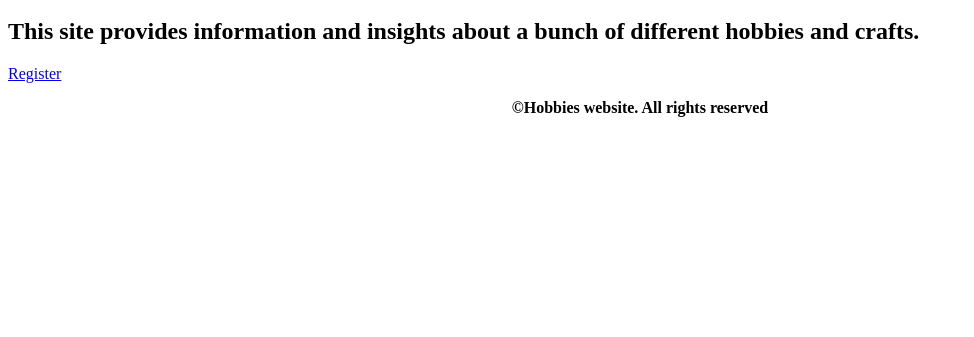
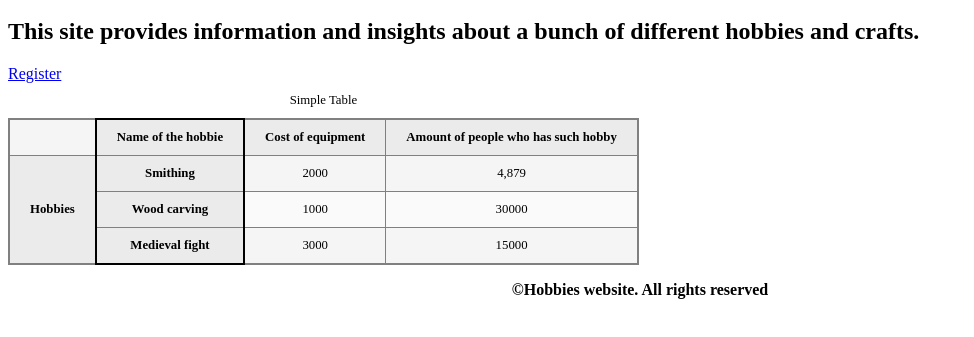
Before and after one commit to Slava-gamedev/Slava-gamedev.github.io, a plain HTML site: page index.html in a window 1280 px wide. Shown: the part 183-520 px from the top of the page, without its empty margins (0-974 px from the left). Drawn offline with Linux system fonts and the light colour scheme.

Commit message:
added tables

```diff
--- a/index.html
+++ b/index.html
@@ -3,6 +3,7 @@
     <head>
         <meta charset="utf-8"/>
         <meta name="viewport" content="width=device-width, initial-scale=1.0"/>
+        <link rel="Stylesheet" href="table.css">
         <title>Hobbies and Crafts</title>
     </head>
     <body>
@@ -14,10 +15,47 @@
                 <li><a href="Hobbies/WoodCarving.html">Wood carving</a></li>
                 <li><a href="Hobbies/Smithing.html">Smithing</a></li>
             </ul>
+
         </header>
         <main>
             <h2>This site provides information and insights about a bunch of different hobbies and crafts.</h2>
             <a href="Registration.html">Register</a>
+            <table>
+                <caption>
+                 Simple Table
+                </caption>
+                <colgroup>
+                 <col span="2">
+                 <col style="border: 2px solid black ;">
+                 <col span="4">
+                </colgroup>
+                <thead>
+                 <tr>
+                     <td colspan="2"></td>
+                     <th scope="col">Name of the hobbie</th>
+                     <th scope="col">Cost of equipment</th>
+                     <th scope="col">Amount of people who has such hobby</th>
+                 </tr>
+                </thead>
+                <tbody>
+                 <tr>
+                     <th colspan="2" rowspan="4" scope="rowgroup">Hobbies</th>
+                     <th scope="row">Smithing</th>
+                     <td> 2000</td>
+                     <td>4,879</td>
+                 </tr>
+                 <tr>
+                     <th scope="row">Wood carving</th>
+                     <td>1000</td>
+                     <td>30000</td>
+                 </tr>
+                 <tr>
+                     <th scope="row">Medieval fight</th>
+                     <td>3000</td>
+                     <td>15000</td>
+                 </tr>
+                </tbody>
+             </table>
         </main>
 
         <footer>
--- /dev/null
+++ b/table.css
@@ -0,0 +1,28 @@
+table {
+    font-size: 0.8rem;
+    border: 2px solid grey;
+    border-collapse: collapse;
+    table-layout: fixed;
+    display: table;
+}
+thead, tbody {
+    text-align: center;
+    vertical-align: middle;
+}
+th,td {
+    border: 1px solid grey;
+    padding: 10px 20px;
+}
+caption {
+    padding: 10px;
+}
+th {
+  background-color: rgb(235, 235, 235);
+  font-weight: bold;
+}
+tr:nth-child(odd) td {
+    background-color: rgb(245, 245, 245);
+}
+tr:nth-child(even) td {
+    background-color: rgb(250, 250, 250);
+}
```
Also changed, not shown: Registration.html (+24 -0 lines).
